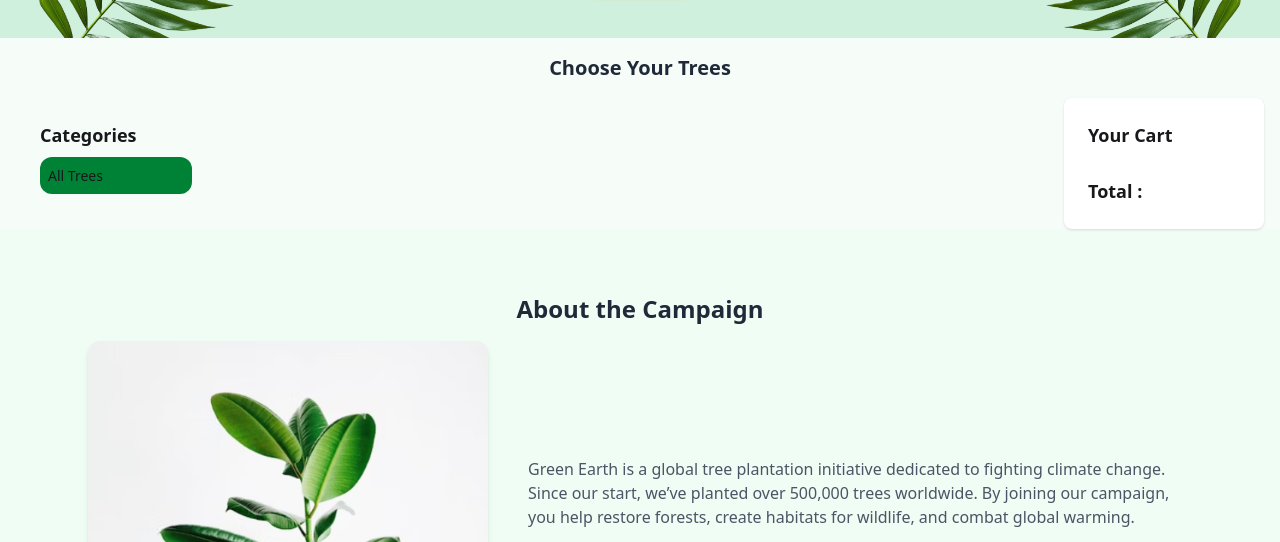
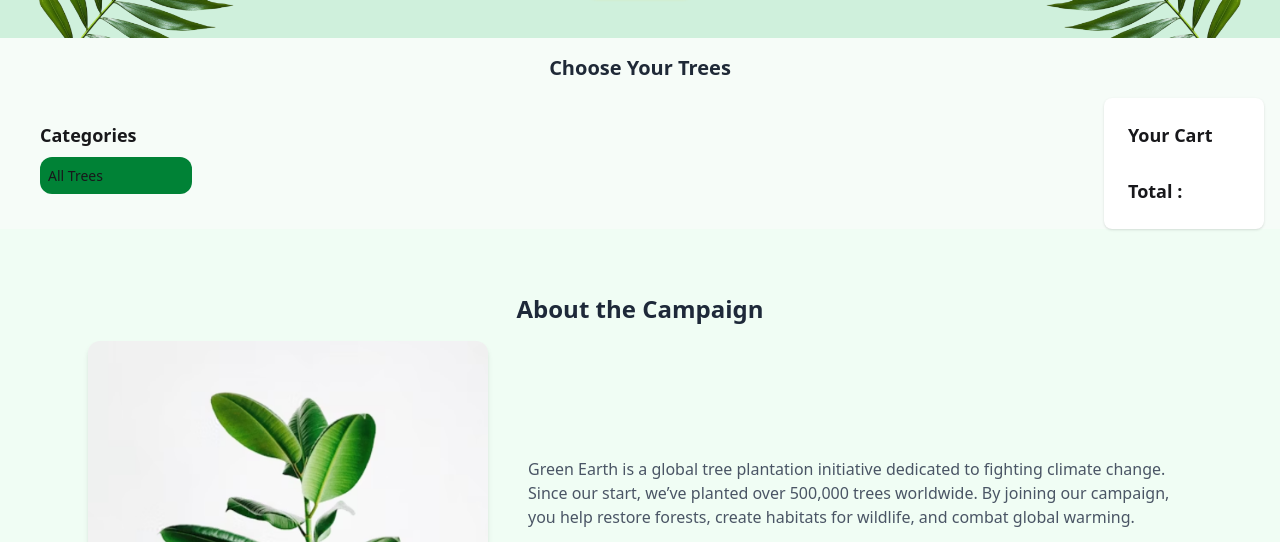
Before and after one commit to ajhar-07/A06-Green-Earth, a plain HTML site: page index.html in a window 1280 px wide. Shown: the part 237-779 px from the top of the page. Drawn offline with nearby package versions, Linux system fonts and the light colour scheme; no server answers.

Commit message:
last one

```diff
--- a/index.html
+++ b/index.html
@@ -150,7 +150,7 @@ generations.</p>
 
 <!-- add to cart -->
  <div class=" " >
-   <div class="card bg-base-100 md:w-50 w-[390px] shadow-sm h-fullmx-auto ">
+   <div class="card bg-base-100 md:w-40 w-[350px] shadow-sm h-fullmx-auto ">
   <div class="card-body" id="addto_cart">
     <h2 class="card-title">Your Cart</h2>
 
```
